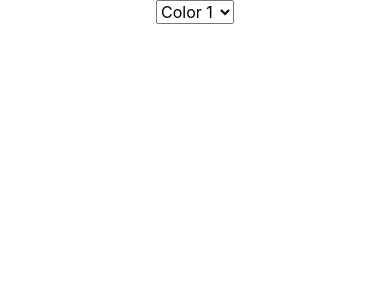
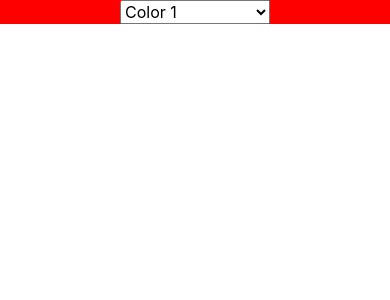
Before and after one commit to patrick4web/reviewRea, a React Native app: screen / in a window 390 px wide. Shown: the top 300 px of the page. Built offline with nearby package versions, Linux system fonts and the light colour scheme.

Commit message:
More progress, NEED HELP

```diff
--- a/comp/Main.js
+++ b/comp/Main.js
@@ -7,7 +7,7 @@ import Mid from './Mid';
 
 function Main(){
     return(
-        <View>
+        <View style={{display:'flex',flex:1}}>
             <Mid/>
 
 
--- a/comp/Mid.js
+++ b/comp/Mid.js
@@ -8,14 +8,24 @@ import styles from '../styles/MidStyles';
 
 function Mid(){
 
-    const [setPick, setShowPick] = useState(1);
+    const [setPick, setShowPick] = useState(1)
+
+    var bgColor = null;
+    if(setPick == 1){
+        bgColor = styles.bg1
+    }
+
+    if(setPick == 2){
+        bgColor = styles.bg2
+    }
 
     return (
-        <View style={styles.midS}>
+        <View style={bgColor}>
             <Picker
-            styles={{width:50}}
+            style={styles.cont}
             onValueChange={(value)=>{setShowPick(value)}}
             selectedValue={setPick}>
+
                 <Picker.Item label="Color 1" value="1"/>
                 <Picker.Item label="Color 2" value="2"/>
             </Picker>
--- a/styles/MidStyles.js
+++ b/styles/MidStyles.js
@@ -1,12 +1,25 @@
 import {StyleSheet} from 'react-native';
 
 var styles = StyleSheet.create({
-    midS:{
+    cont:{
+
+
+        width:150
+    },
+
+    bg1:{
         flex:1,
         justifyContent:"center",
-        alignItems:"center"
+        alignItems:"center",
+        backgroundColor:"red"
+    },
 
-        }
+    bg2:{
+        flex:1,
+        justifyContent:"center",
+        alignItems:"center",
+        backgroundColor:"yellow"
+    }
 })
 
 export default styles;
```
